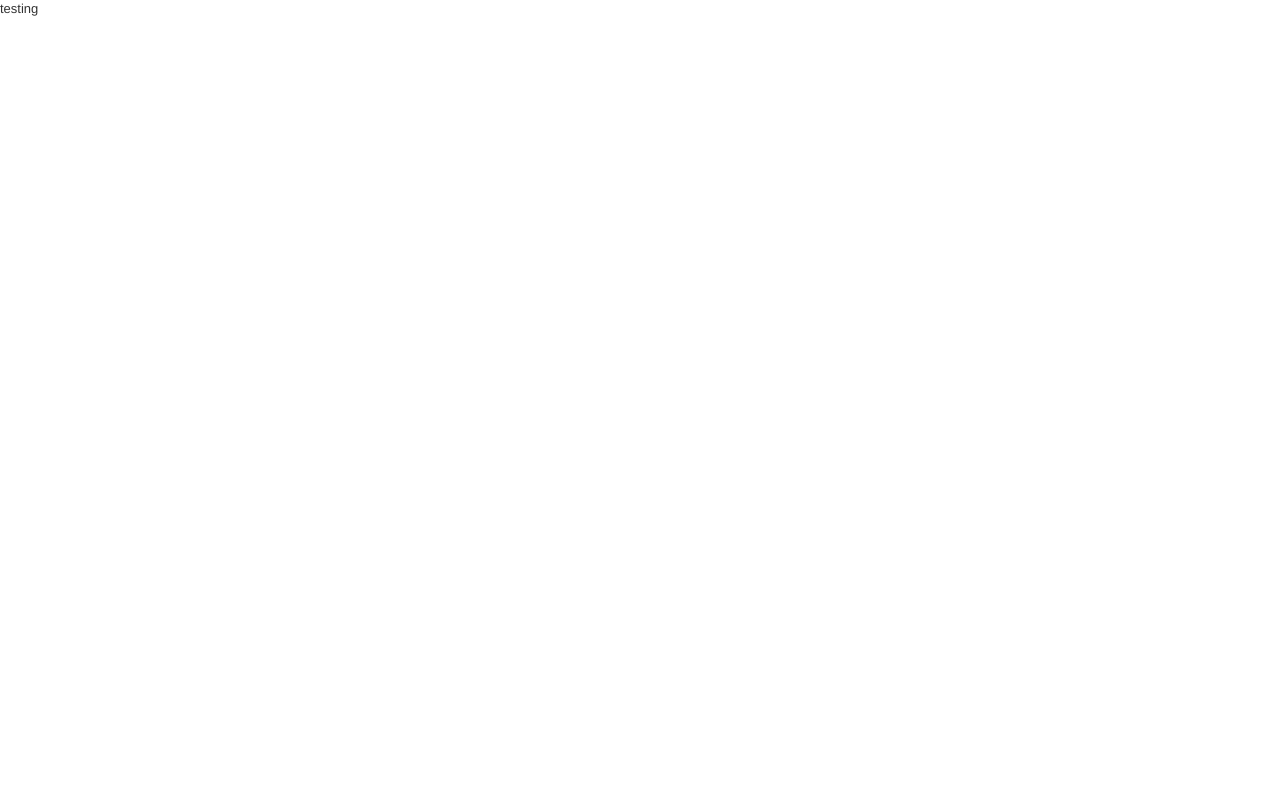
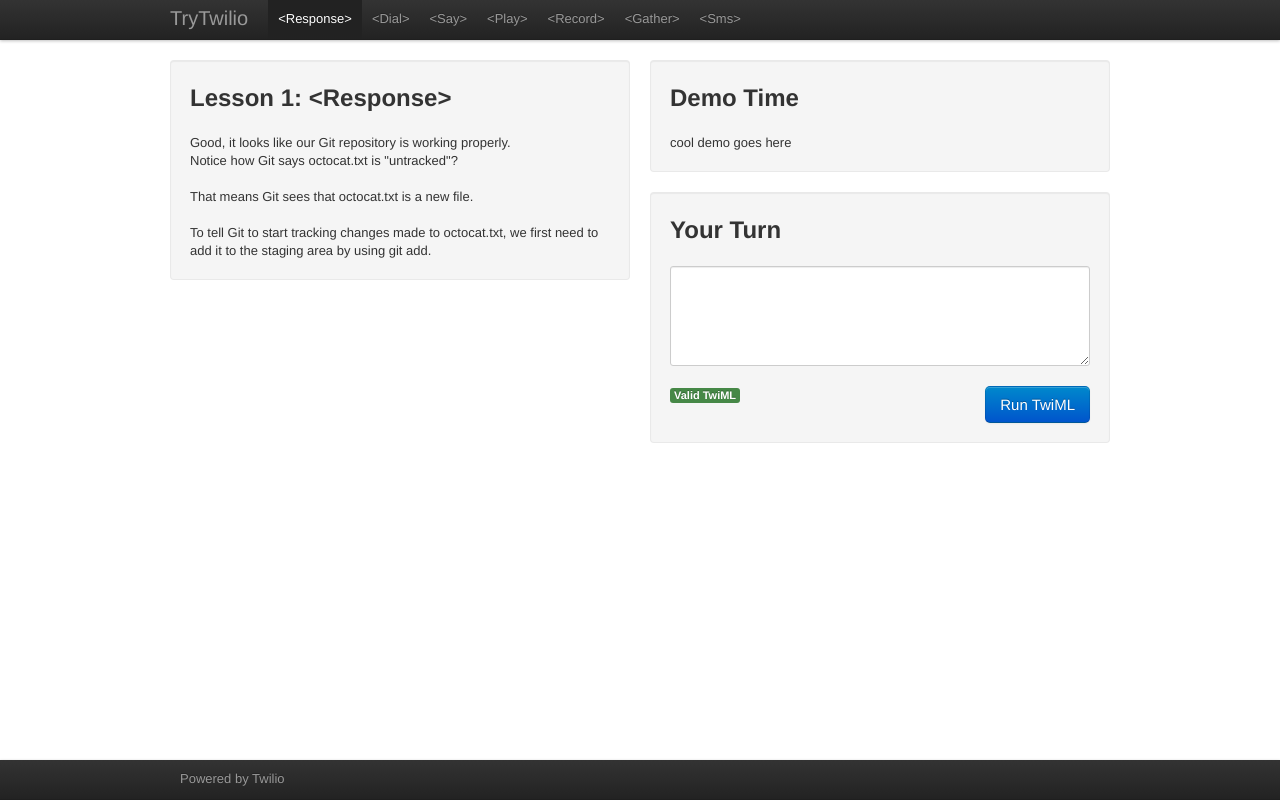
Before and after one commit to eanderle/trytwilio, a Flask app: page / in a window 1280 px wide. Before the commit the page is almost empty. Run offline with Flask 2, Linux system fonts and the light colour scheme.

Commit message:
Add new page

```diff
--- /dev/null
+++ b/static/css/style.css
@@ -0,0 +1,9 @@
+.border-box {
+  box-sizing: border-box;
+}
+
+#twiml-textarea {
+  /* Maybe better to use input-xlarge? */
+  width: 410px;
+  margin-bottom: 20px;
+}
--- a/templates/index.html
+++ b/templates/index.html
@@ -3,6 +3,13 @@
   <head>
     <title>Try Twilio</title>
     <link href="../static/css/bootstrap.css" rel="stylesheet">
+    <style type="text/css">
+      body {
+        padding-top: 60px;
+        padding-bottom: 40px;
+      }
+    </style>
+    <link href="../static/css/style.css" rel="stylesheet">
 
     <!-- Le HTML5 shim, for IE6-8 support of HTML5 elements -->
     <!--[if lt IE 9]>
@@ -10,6 +17,63 @@
     <![endif]-->
   </head>
   <body>
-    testing
+    <div class="navbar navbar-fixed-top">
+      <div class="navbar-inner">
+        <div class="container">
+          <a class="brand" href="#">TryTwilio</a>
+          <ul class="nav">
+            <li class="active"><a href="#">&lt;Response&gt;</a></li>
+            <li><a href="#">&lt;Dial&gt;</a></li>
+            <li><a href="#">&lt;Say&gt;</a></li>
+            <li><a href="#">&lt;Play&gt;</a></li>
+            <li><a href="#">&lt;Record&gt;</a></li>
+            <li><a href="#">&lt;Gather&gt;</a></li>
+            <li><a href="#">&lt;Sms&gt;</a></li>
+          </ul>
+        </div>
+      </div>
+    </div>
+    <div class="container">
+      <div class="row">
+        <div class="span6 well border-box">
+          <h2>Lesson 1: &lt;Response&gt;</h2>
+          <br />
+          Good, it looks like our Git repository is working properly.
+          <br />
+          Notice how Git says octocat.txt is "untracked"?
+          <br />
+          <br />
+          That means Git sees that octocat.txt is a new file.
+          <br />
+          <br />
+          To tell Git to start tracking changes made to octocat.txt, we first need to add it to the staging area by using git add.
+        </div>
+        <div class="span6">
+          <div class="row">
+            <div class="span6 well border-box">
+              <h2>Demo Time</h2>
+              <br />
+              cool demo goes here
+            </div>
+            <div class="span6 well border-box">
+              <h2>Your Turn</h2>
+              <br />
+              <textarea id="twiml-textarea" rows="5"></textarea>
+              <span class="label label-success">Valid TwiML</span>
+              <a href="#" class="btn btn-primary btn-large pull-right">Run TwiML</a>
+            </div>
+          </div>
+        </div>
+      </div>
+    </div>
+    <div class="navbar navbar-fixed-bottom">
+      <div class="navbar-inner">
+        <div class="container">
+          <ul class="nav">
+            <li><a href="#">Powered by Twilio</a></li>
+          </ul>
+        </div>
+      </div>
+    </div>
   </body>
 </html>
```
